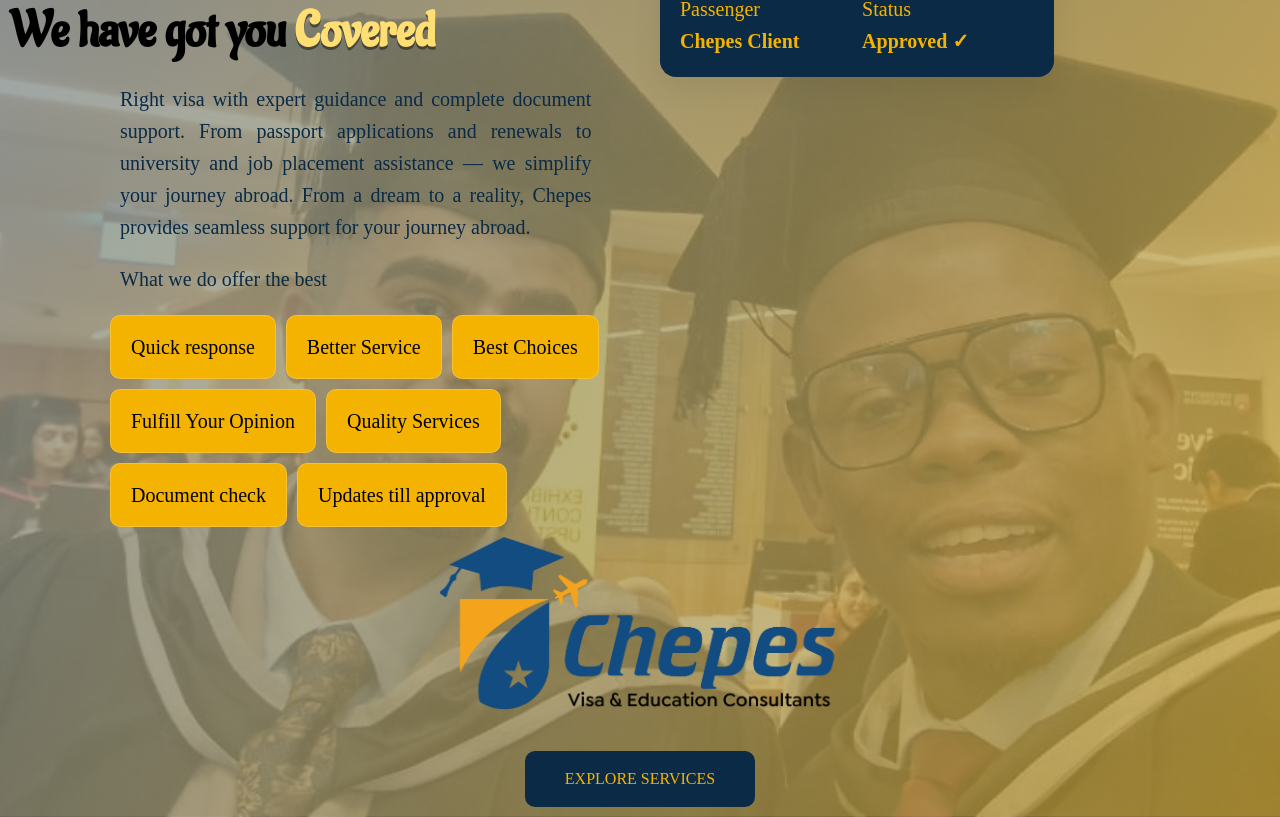
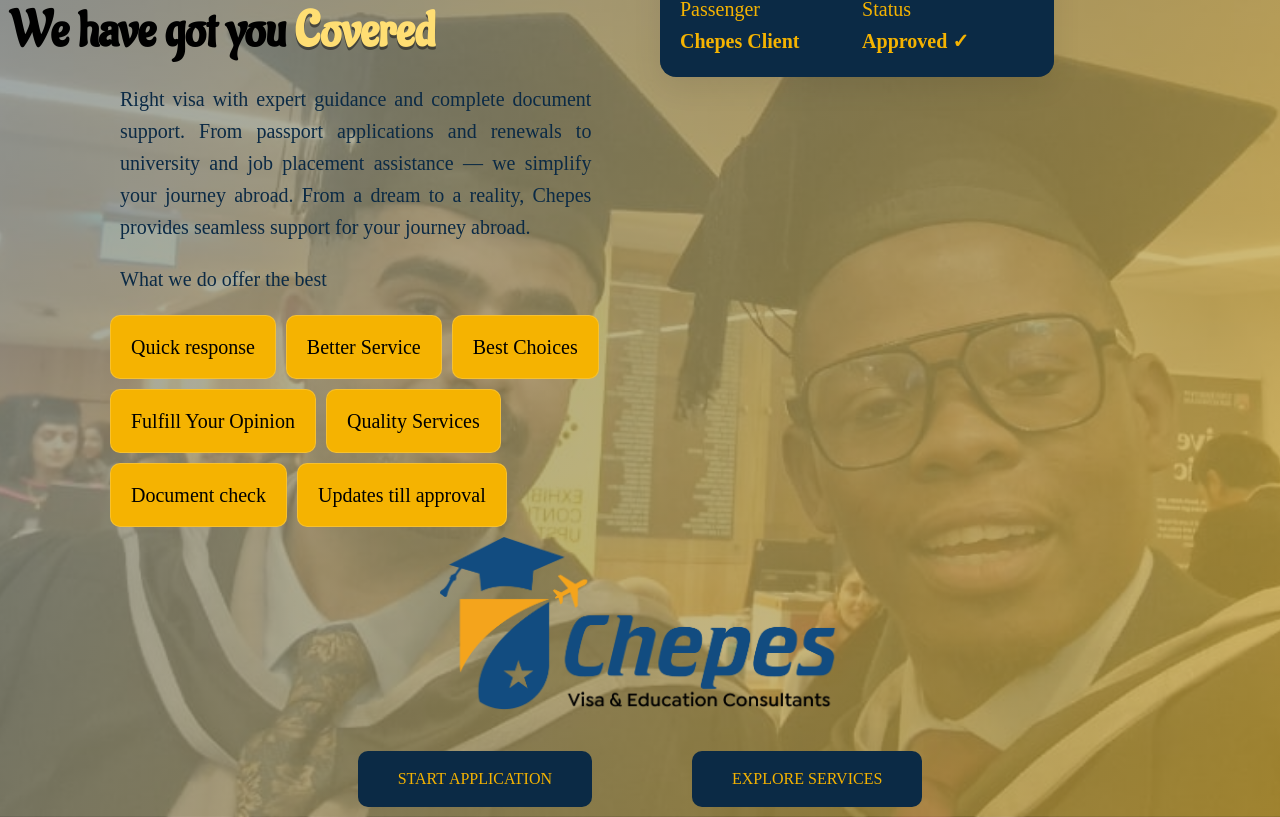
Before and after one commit to mr-iyan-dev/chepes, a React (Vite) app: page /home in a window 1280 px wide. Shown: the part 190-1007 px from the top of the page. Built offline with nearby package versions, Linux system fonts and the light colour scheme; a web font is replaced by a local one.

Commit message:
hero update

```diff
--- a/src/App.jsx
+++ b/src/App.jsx
@@ -2,7 +2,7 @@
 import { BrowserRouter, Routes, Route } from "react-router-dom";
 
 const Home = lazy(() => import("./Home.jsx"));
-// const Form = lazy(() => import("./pages/Form.jsx"));
+const Form = lazy(() => import("./pages/Form.jsx"));
 // const Signin = lazy(() => import("./pages/Signin.jsx"));
 // const Admin = lazy(() => import("./pages/Admin.jsx"));
 
@@ -14,8 +14,8 @@
           <Route index element={<Home />} />
           <Route path="/home" element={<Home />} />
 
-          {/* <Route path="/form" element={<Form />} />
-          <Route path="/signin" element={<Signin />} />
+          <Route path="/form" element={<Form />} />
+          {/* <Route path="/signin" element={<Signin />} />
           <Route path="/admin" element={<Admin />} /> */}
         </Routes>
       </Suspense>
--- a/src/components/Hero/Hero.jsx
+++ b/src/components/Hero/Hero.jsx
@@ -99,9 +99,9 @@
         </div>
 
         <div className="cta-row">
-          {/* <Link to="/form" className="btn primary">
+          <Link to="/form" className="btn primary">
             Start Application
-          </Link> */}
+          </Link>
           <a className="btn ghost" href="#servicesId">
             Explore Services
           </a>
```
